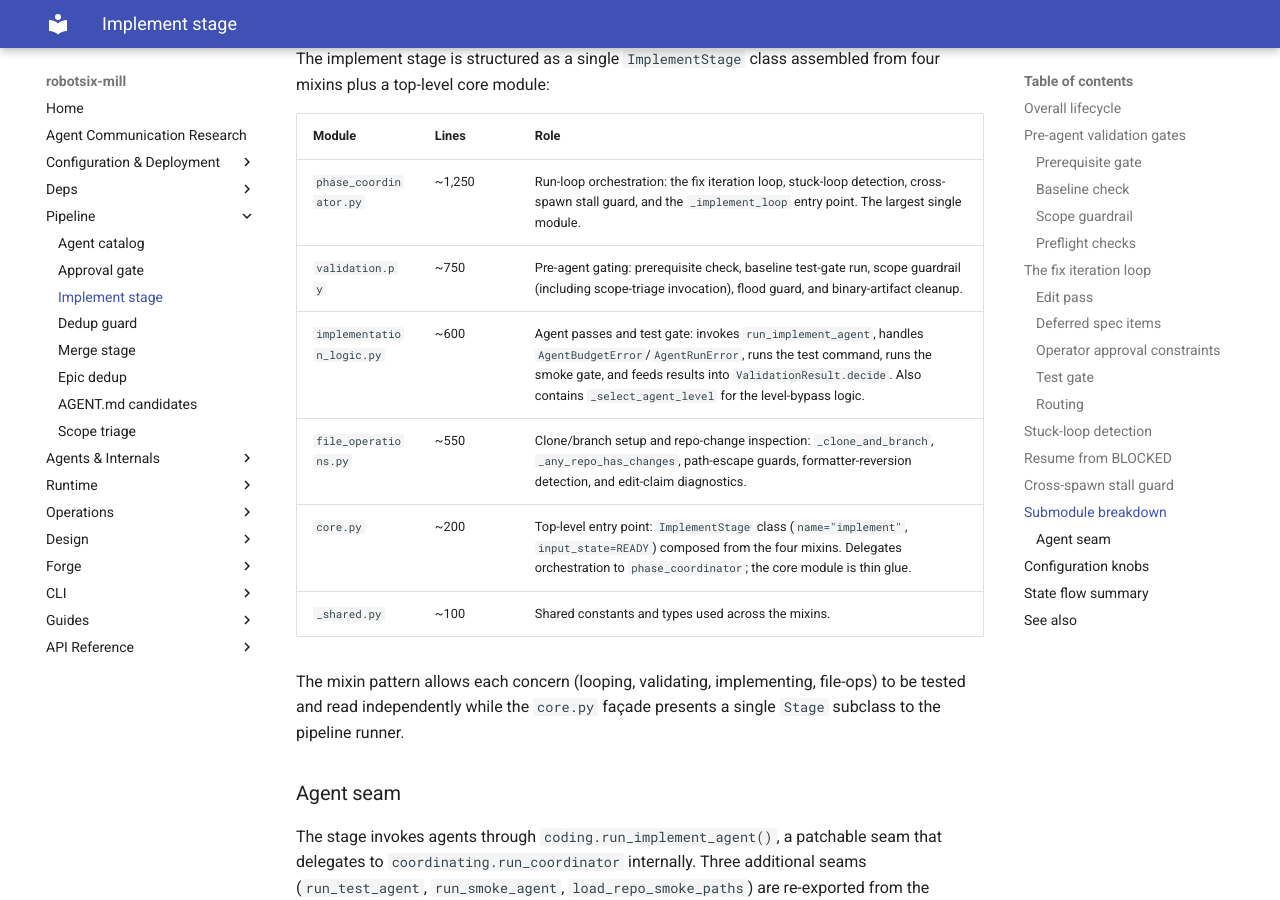
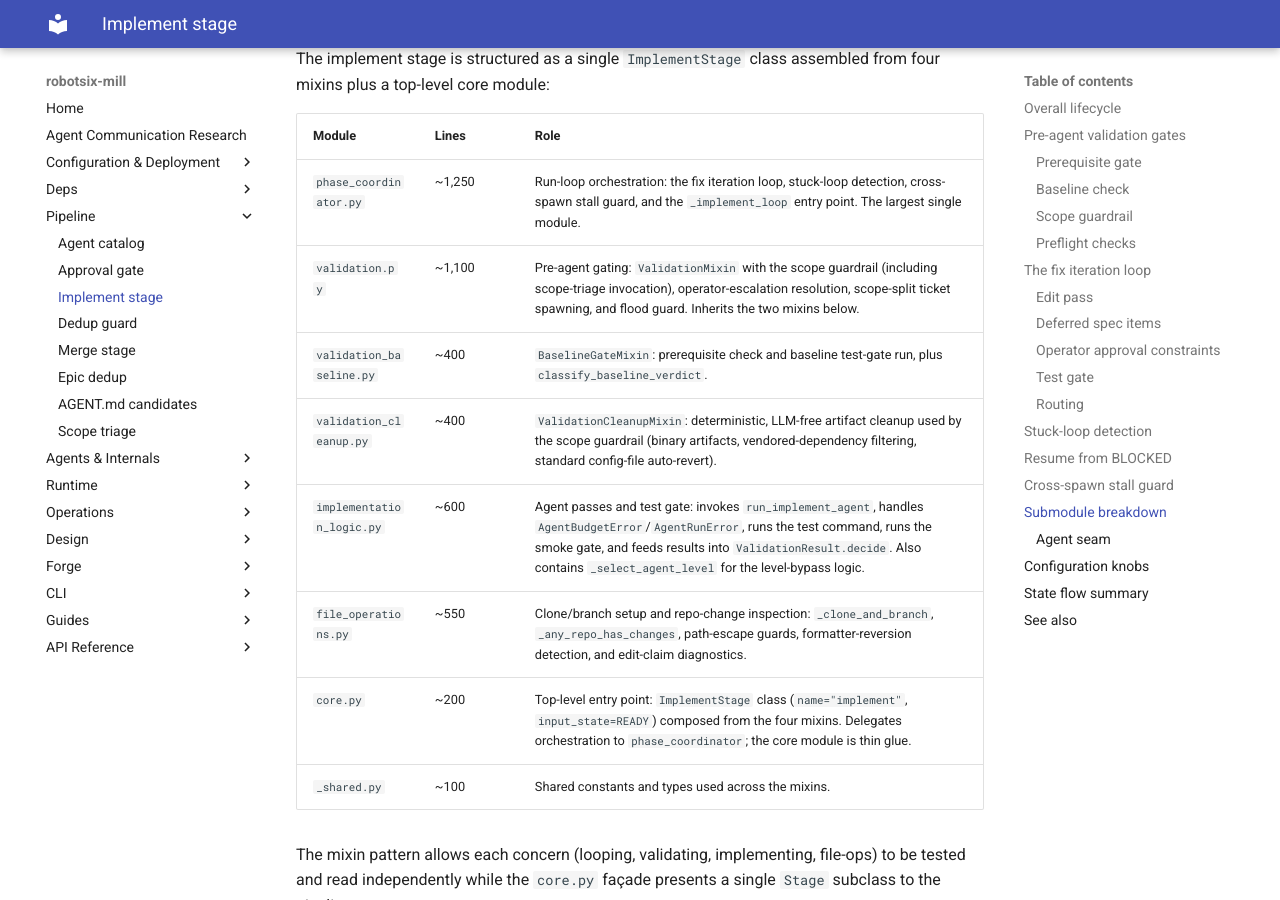
Before and after one commit to damien-robotsix/robotsix-mill, an MkDocs documentation site: the page built from docs/stages/implement.md, in a window 1280 px wide and 900 px high, scrolled down 6202 px. Built offline with MkDocs 1.6.1 and Material for MkDocs 9.7.7, drawn with Linux system fonts in a browser that asks for light colours.

Commit message:
docs: module size: check test coverage and documentation drift after module_size splits (20261110T024557Z-module-size-check-test-coverage-and-docu-515e) (#3605)
Co-authored-by: robotsix-mill <mill@robotsix.local>

```diff
--- a/docs/stages/implement.md
+++ b/docs/stages/implement.md
@@ -286,7 +286,9 @@ assembled from four mixins plus a top-level core module:
 | Module | Lines | Role |
 |---|---|---|
 | `phase_coordinator.py` | ~1,250 | Run-loop orchestration: the fix iteration loop, stuck-loop detection, cross-spawn stall guard, and the `_implement_loop` entry point. The largest single module. |
-| `validation.py` | ~750 | Pre-agent gating: prerequisite check, baseline test-gate run, scope guardrail (including scope-triage invocation), flood guard, and binary-artifact cleanup. |
+| `validation.py` | ~1,100 | Pre-agent gating: `ValidationMixin` with the scope guardrail (including scope-triage invocation), operator-escalation resolution, scope-split ticket spawning, and flood guard. Inherits the two mixins below. |
+| `validation_baseline.py` | ~400 | `BaselineGateMixin`: prerequisite check and baseline test-gate run, plus `classify_baseline_verdict`. |
+| `validation_cleanup.py` | ~400 | `ValidationCleanupMixin`: deterministic, LLM-free artifact cleanup used by the scope guardrail (binary artifacts, vendored-dependency filtering, standard config-file auto-revert). |
 | `implementation_logic.py` | ~600 | Agent passes and test gate: invokes `run_implement_agent`, handles `AgentBudgetError`/`AgentRunError`, runs the test command, runs the smoke gate, and feeds results into `ValidationResult.decide`. Also contains `_select_agent_level` for the level-bypass logic. |
 | `file_operations.py` | ~550 | Clone/branch setup and repo-change inspection: `_clone_and_branch`, `_any_repo_has_changes`, path-escape guards, formatter-reversion detection, and edit-claim diagnostics. |
 | `core.py` | ~200 | Top-level entry point: `ImplementStage` class (`name="implement"`, `input_state=READY`) composed from the four mixins. Delegates orchestration to `phase_coordinator`; the core module is thin glue. |
```
